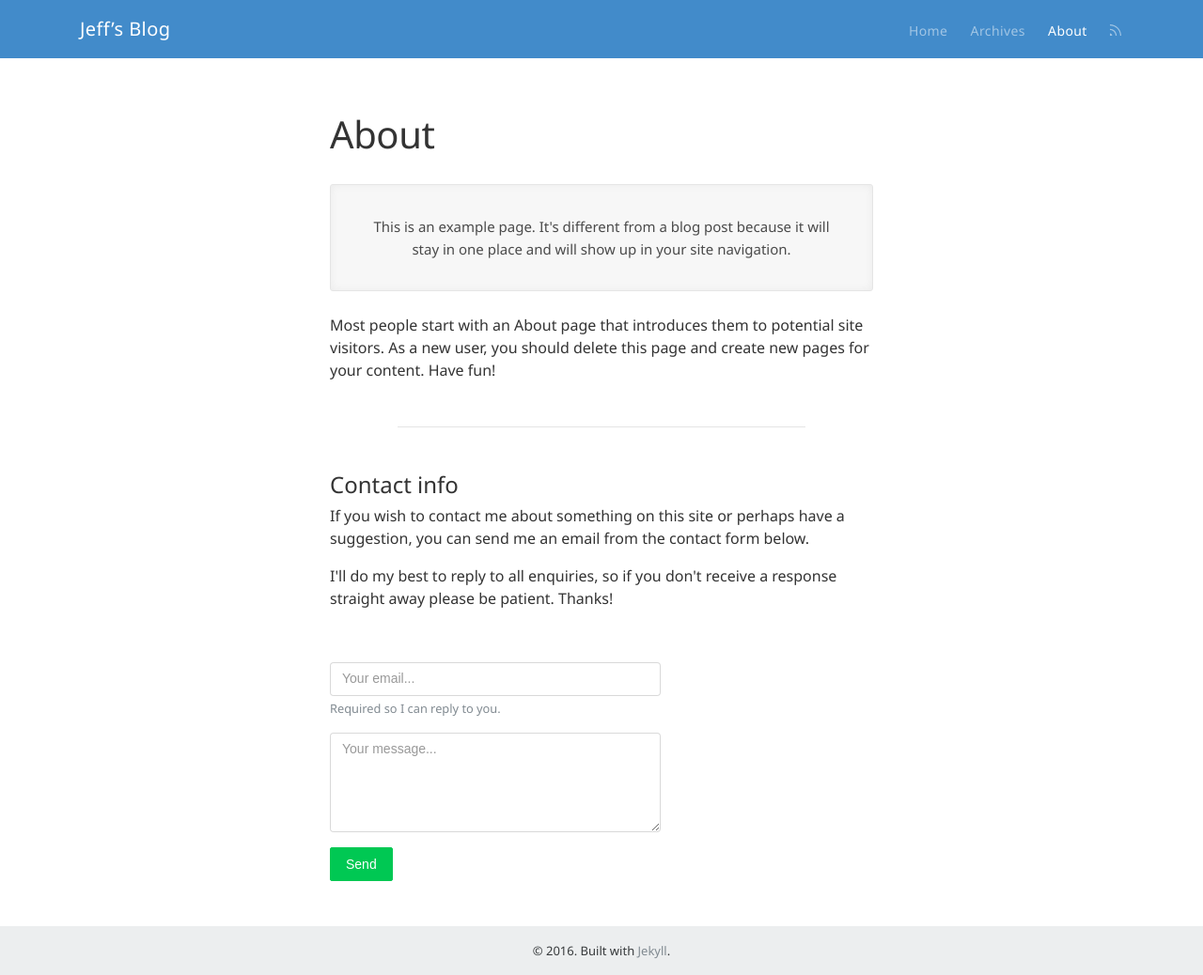
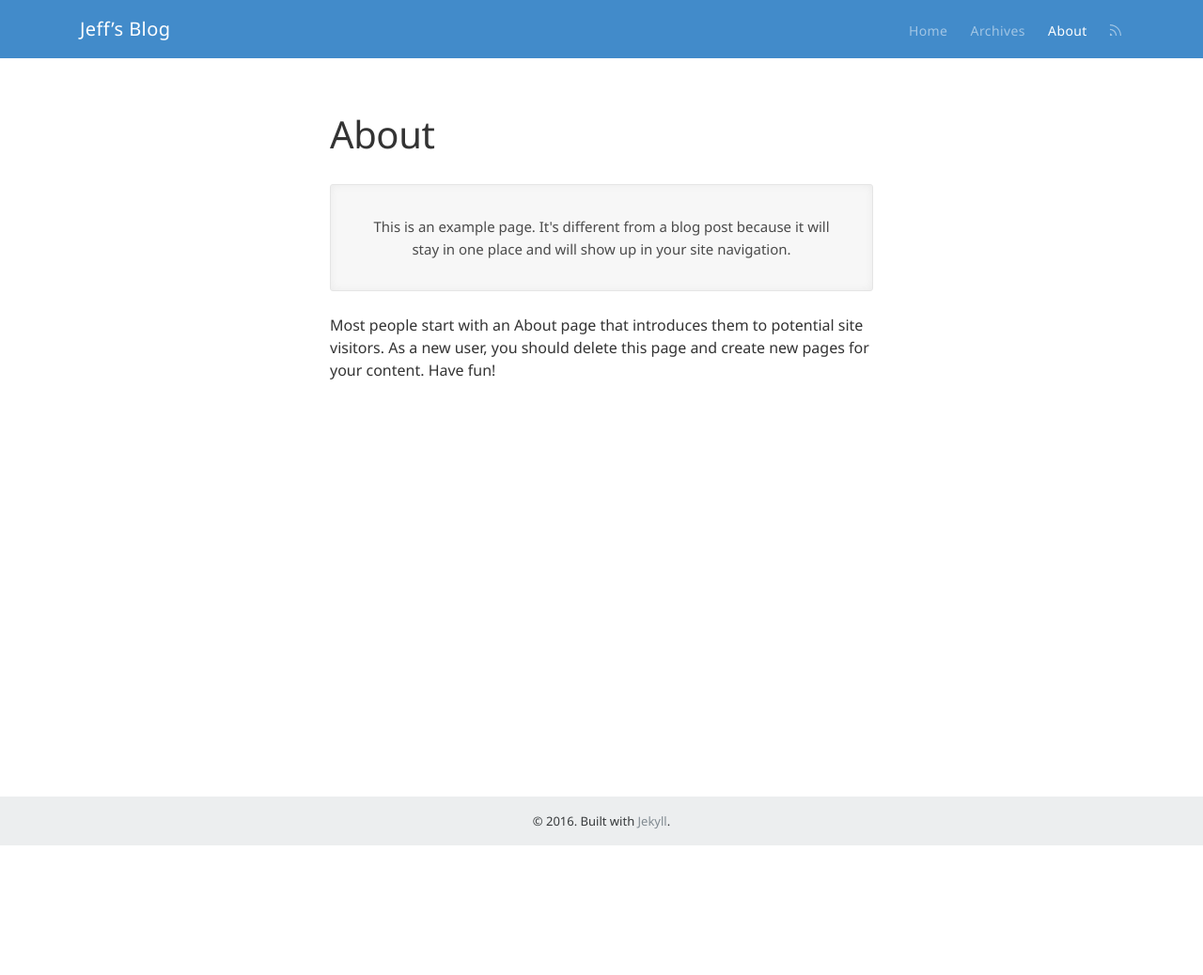
Before and after one commit to jefx07/jefx07.github.io, a Jekyll site: the page built from about.html, in a window 1280 px wide. Shown: the whole page at 94% size. Built offline with Jekyll 4.4.1, drawn with Linux system fonts in a browser that asks for light colours; after the commit the page ends 901 px from its top, so only the background shows below that.

Commit message:
updated contact section

```diff
--- a/about.html
+++ b/about.html
@@ -12,28 +12,3 @@ permalink: "about/index.html"
 <p>Most people start with an About page that introduces them to potential site
 visitors. As a new user, you should delete this page and create new pages for your
 content. Have fun!</p>
-
-<hr style="width:75%;margin-top:3rem;margin-bottom:3rem;">
-
-<h4>Contact info</h4>
-
-<p>If you wish to contact me about something on this site or perhaps have
-a suggestion, you can send me an email from the contact form below.</p>
-<p>I'll do my best to reply to all enquiries, so if you don't receive a response
-straight away please be patient. Thanks!</p>
-<p>&nbsp;</p>
-
-<form class="contact" method="POST" action="https://formspree.io/jefx.blog@gmail.com">
-  <div class="form-group">
-    <label class="sr-only" for="inputEmail">Email address</label>
-    <input type="email" class="form-control" id="inputEmail" name="email" aria-describedby="emailHelp" placeholder="Your email...">
-    <small id="emailHelp" class="form-text text-muted">Required so I can reply to you.</small>
-  </div>
-  <div class="form-group">
-    <label class="sr-only" for="inputMessage">Message</label>
-    <textarea class="form-control" id="inputMessage" name="message" placeholder="Your message..." rows="5"></textarea>
-  </div>
-  <input type="text" name="_gotcha" aria-hidden="true" style="display:none">
-  {% comment %} <input type="hidden" name="_next" value="//site.io/thanks.html"> {% endcomment %}
-  <button class="button" type="submit">Send</button>
-</form>
```
